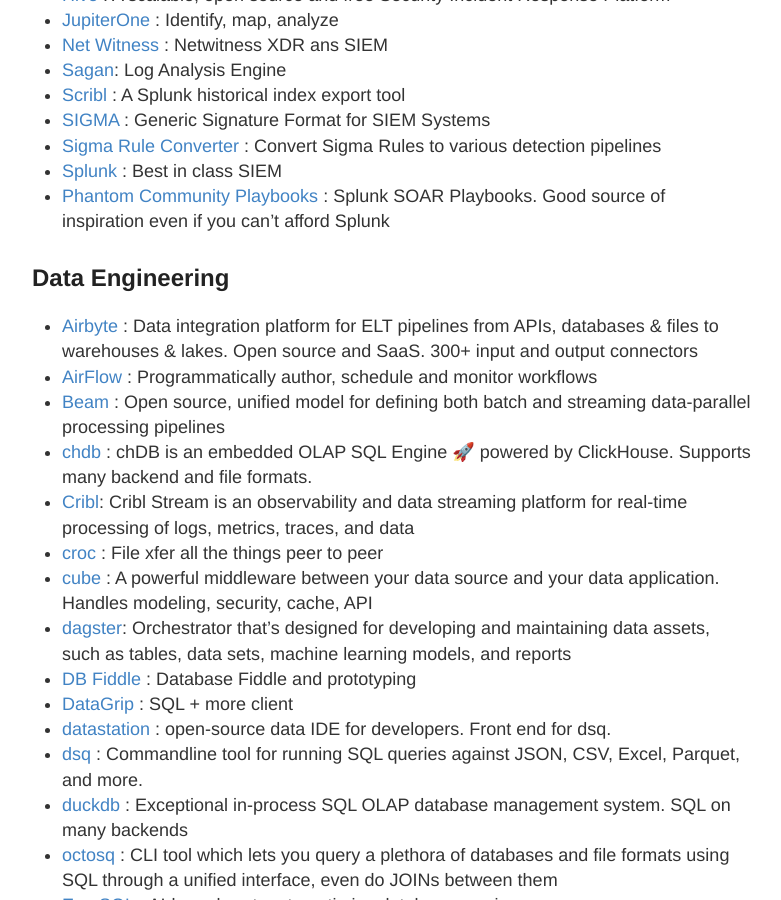
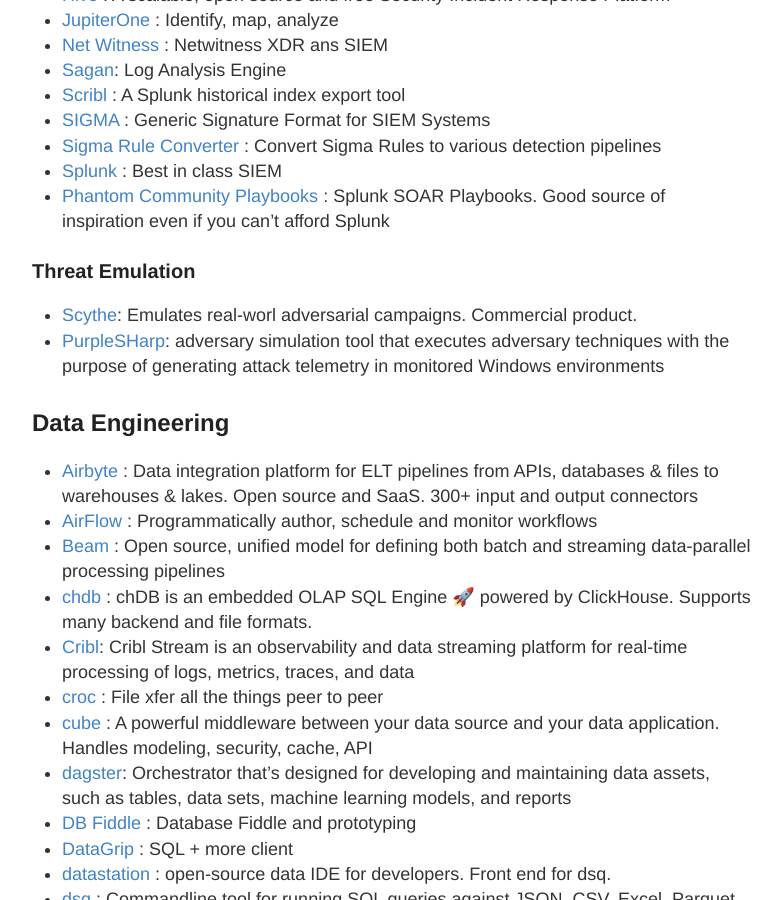
Before and after one commit to stevehenderson/stevehenderson.github.io, a Jekyll site: the page built from links.md, in a window 1280 px wide and 900 px high, scrolled down 5451 px. Shown: the whole window, without its empty margins (248-1029 px from the left). Built offline with Jekyll 4.4.1, drawn with Linux system fonts in a browser that asks for light colours.

Commit message:
Update links.md

```diff
--- a/links.md
+++ b/links.md
@@ -175,6 +175,10 @@
    * [Sigma Rule Converter](https://sigconverter.io/) : Convert Sigma Rules to various detection pipelines
    * [Splunk](https://www.splunk.com/) : Best in class SIEM
    * [Phantom Community Playbooks](https://github.com/phantomcyber/playbooks) : Splunk SOAR Playbooks.  Good source of inspiration even if you can't afford Splunk
+
+### Threat Emulation
+   * [Scythe](https://scythe.io/):  Emulates real-worl adversarial campaigns.  Commercial product.
+   * [PurpleSHarp](https://github.com/mvelazc0/PurpleSharp): adversary simulation tool that executes adversary techniques with the purpose of generating attack telemetry in monitored Windows environments
 
 ## Data Engineering
    * [Airbyte](https://airbyte.com/) : Data integration platform for ELT pipelines from APIs, databases & files to warehouses & lakes.  Open source and SaaS.  300+ input and output connectors
```
